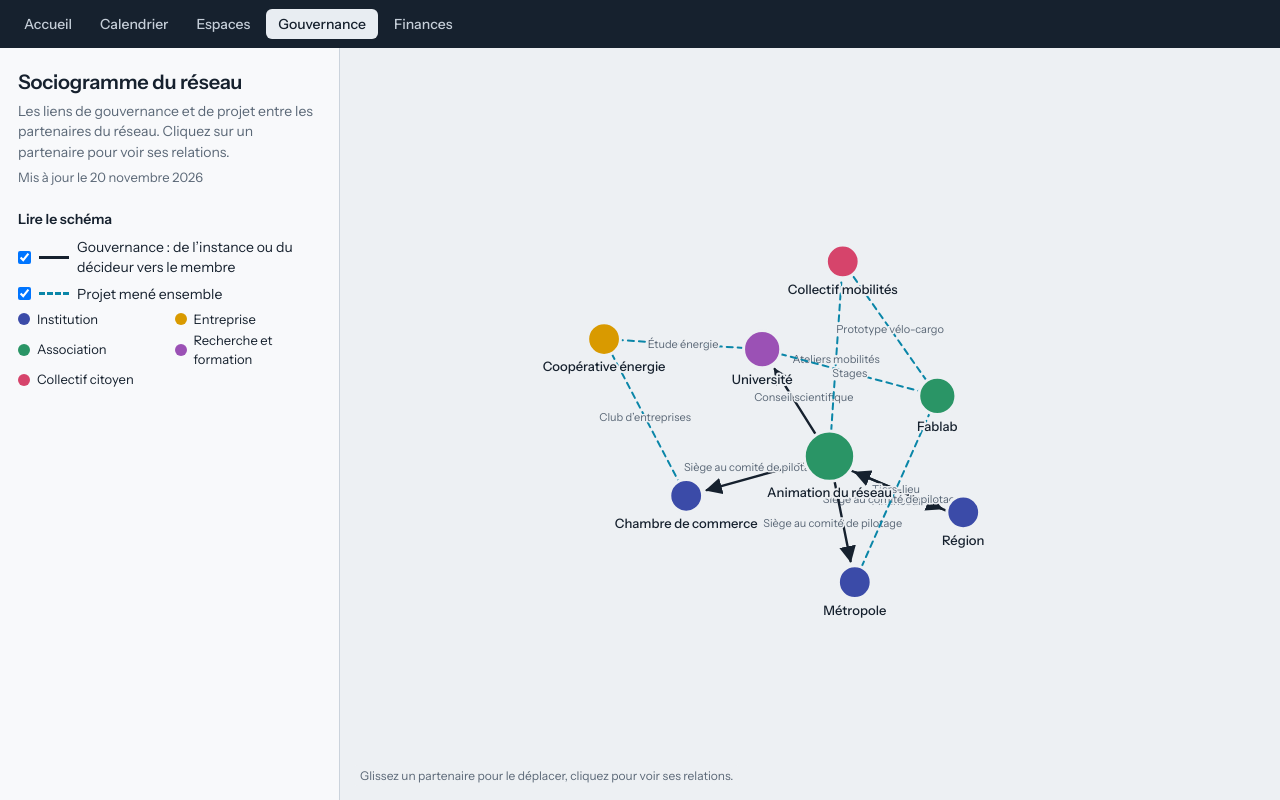
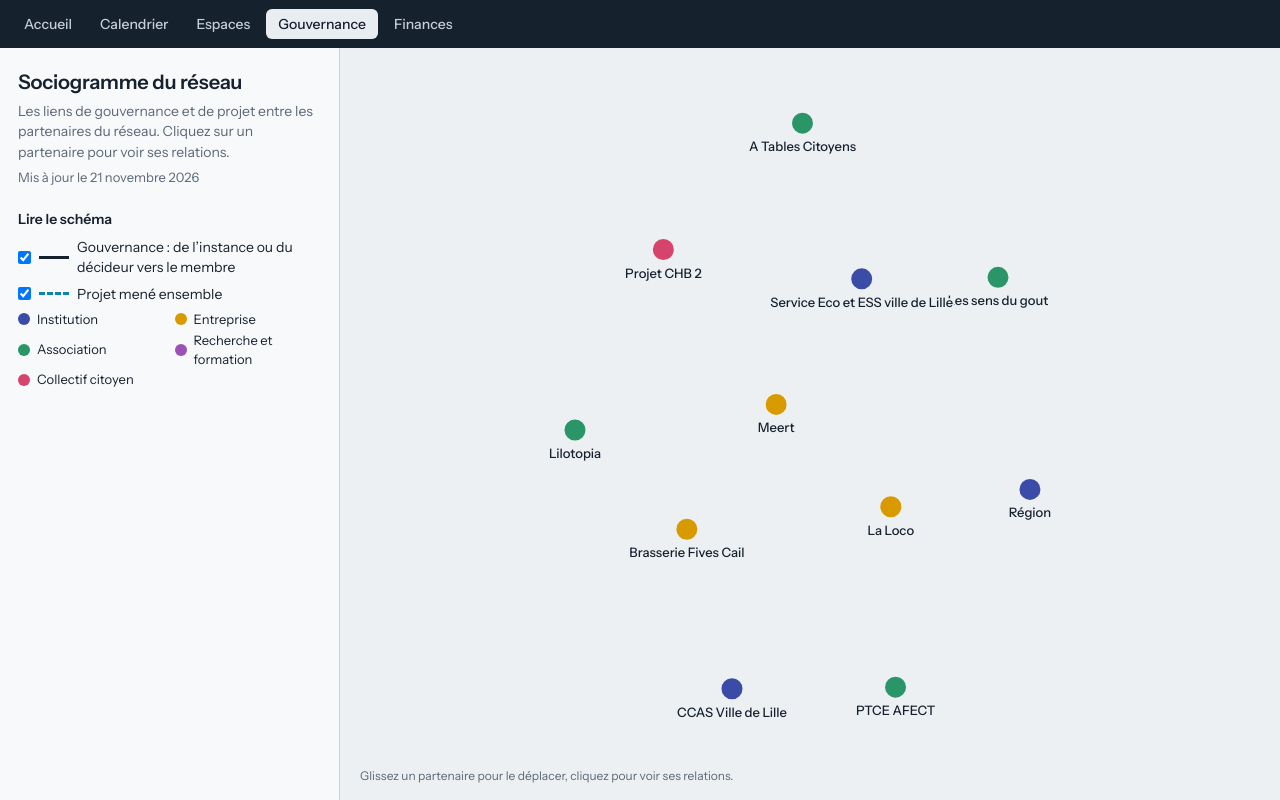
Before and after one commit to NicolasLes2026/alimfives, a plain HTML site: page gouvernance.html in a window 1280 px wide. Drawn offline with Linux system fonts and the light colour scheme.

Commit message:
Update gouvernance.html

```diff
--- a/gouvernance.html
+++ b/gouvernance.html
@@ -142,30 +142,88 @@ const CATS={institution:"Institution",entreprise:"Entreprise",association:"Assoc
 const KEY="sociogramme-reseau-v1";
 /* DEBUT-DONNEES */
 const PUBLISHED={
- updated:"2026-11-20",
- nodes:[
-  {id:"n1",name:"Animation du réseau",cat:"association"},
-  {id:"n2",name:"Région",cat:"institution"},
-  {id:"n3",name:"Métropole",cat:"institution"},
-  {id:"n4",name:"Chambre de commerce",cat:"institution"},
-  {id:"n5",name:"Université",cat:"recherche"},
-  {id:"n6",name:"Coopérative énergie",cat:"entreprise"},
-  {id:"n7",name:"Collectif mobilités",cat:"citoyen"},
-  {id:"n8",name:"Fablab",cat:"association"}
+ "updated": "2026-11-21",
+ "nodes": [
+  {
+   "id": "n2",
+   "name": "Région",
+   "cat": "institution",
+   "nx": 0.734,
+   "ny": 0.587
+  },
+  {
+   "id": "nmwq9ozjh6ak",
+   "name": "Projet CHB 2",
+   "cat": "citoyen",
+   "nx": 0.344,
+   "ny": 0.268
+  },
+  {
+   "id": "nmwq9p93utzm",
+   "name": "PTCE AFECT",
+   "cat": "association",
+   "nx": 0.591,
+   "ny": 0.85
+  },
+  {
+   "id": "nmwq9pe06s2a",
+   "name": "A Tables Citoyens",
+   "cat": "association",
+   "nx": 0.492,
+   "ny": 0.1
+  },
+  {
+   "id": "nmwq9pggxf7d",
+   "name": "Lilotopia",
+   "cat": "association",
+   "nx": 0.25,
+   "ny": 0.508
+  },
+  {
+   "id": "nmwq9pk43v8d",
+   "name": "Les sens du gout",
+   "cat": "association",
+   "nx": 0.7,
+   "ny": 0.305
+  },
+  {
+   "id": "nmwq9pzdj14g",
+   "name": "CCAS Ville de Lille",
+   "cat": "institution",
+   "nx": 0.417,
+   "ny": 0.852
+  },
+  {
+   "id": "nmwq9q695xw8",
+   "name": "Service Eco et ESS ville de Lille",
+   "cat": "institution",
+   "nx": 0.555,
+   "ny": 0.307
+  },
+  {
+   "id": "nmwq9qnxys02",
+   "name": "Brasserie Fives Cail",
+   "cat": "entreprise",
+   "nx": 0.369,
+   "ny": 0.64
+  },
+  {
+   "id": "nmwq9qq234ta",
+   "name": "La Loco",
+   "cat": "entreprise",
+   "nx": 0.586,
+   "ny": 0.61
+  },
+  {
+   "id": "nmwq9qt0iie3",
+   "name": "Meert",
+   "cat": "entreprise",
+   "nx": 0.464,
+   "ny": 0.474
+  }
  ],
- links:[
-  {id:"l1",a:"n2",b:"n1",type:"gov",label:"Financeur"},
-  {id:"l2",a:"n1",b:"n2",type:"gov",label:"Siège au comité de pilotage"},
-  {id:"l3",a:"n1",b:"n3",type:"gov",label:"Siège au comité de pilotage"},
-  {id:"l4",a:"n1",b:"n4",type:"gov",label:"Siège au comité de pilotage"},
-  {id:"l5",a:"n1",b:"n5",type:"gov",label:"Conseil scientifique"},
-  {id:"l6",a:"n1",b:"n7",type:"proj",label:"Ateliers mobilités"},
-  {id:"l7",a:"n5",b:"n6",type:"proj",label:"Étude énergie"},
-  {id:"l8",a:"n8",b:"n7",type:"proj",label:"Prototype vélo-cargo"},
-  {id:"l9",a:"n3",b:"n8",type:"proj",label:"Tiers-lieu"},
-  {id:"l10",a:"n6",b:"n4",type:"proj",label:"Club d’entreprises"},
-  {id:"l11",a:"n5",b:"n8",type:"proj",label:"Stages"}
- ]};
+ "links": []
+};
 /* FIN-DONNEES */
 const EDIT=location.hash==="#edition";
 const EX=PUBLISHED;
```
